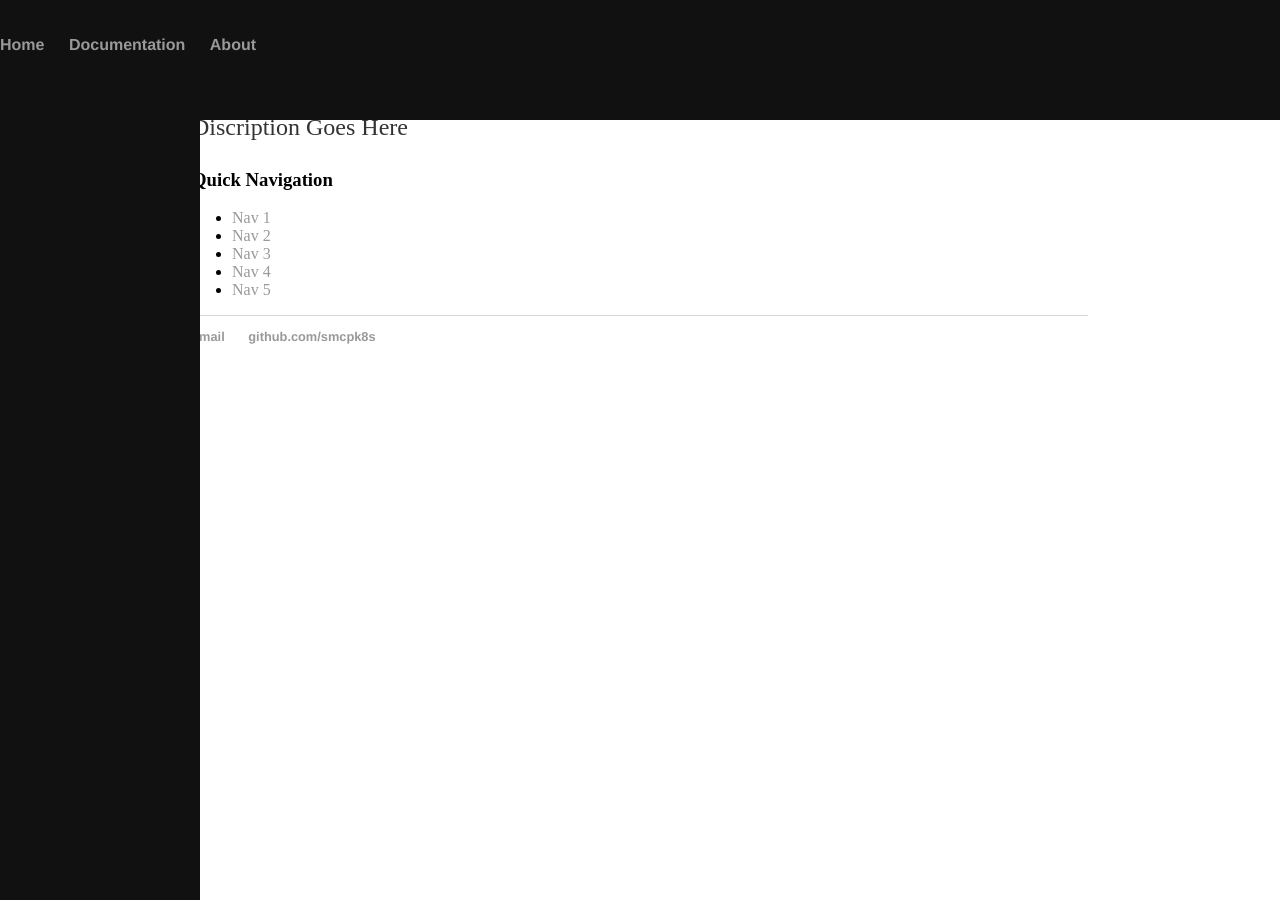
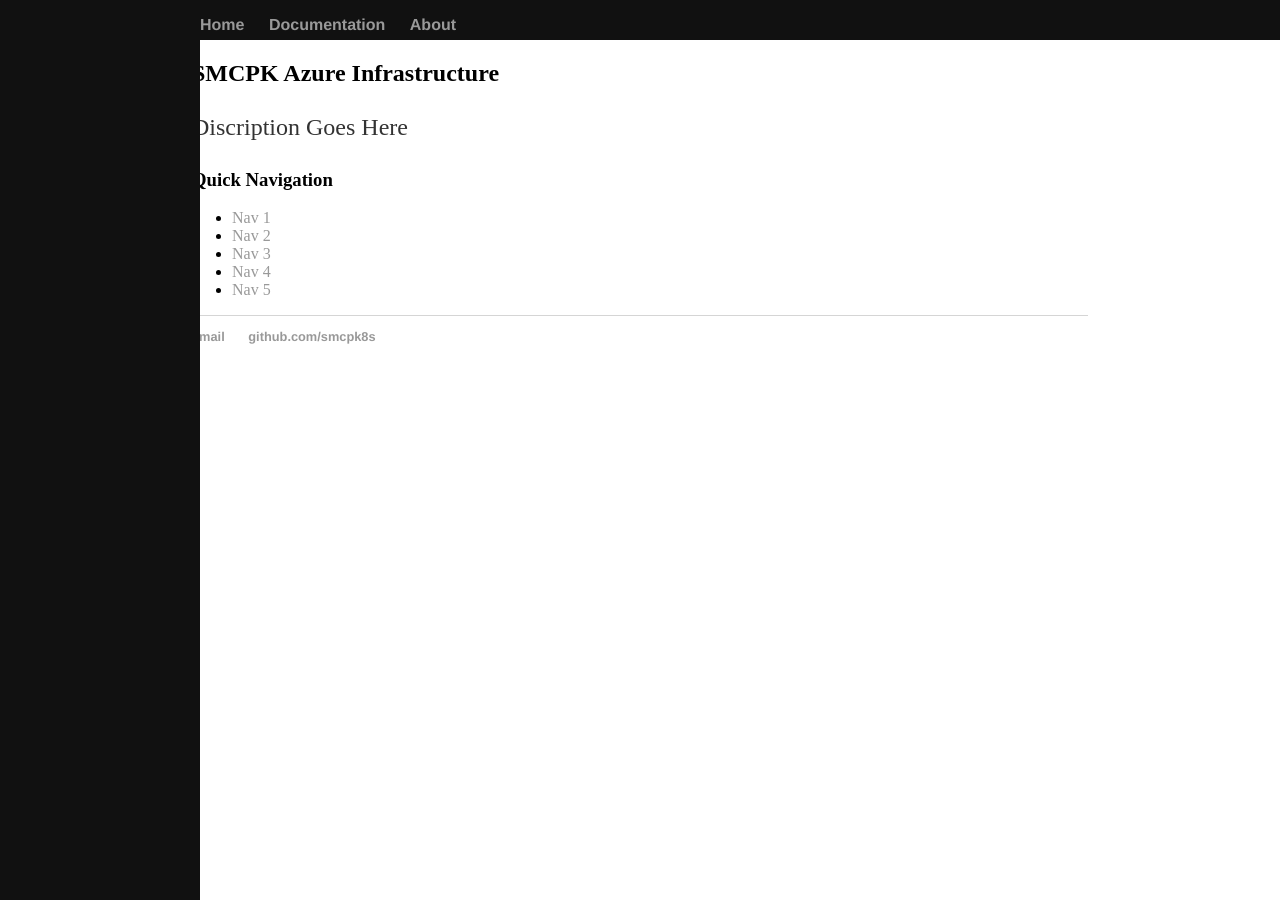
Before and after one commit to smcpk8s/smcpk8s.github.io, a Jekyll site: the page built from index.html, in a window 1280 px wide. Built offline with Jekyll 4.4.1, drawn with Linux system fonts in a browser that asks for light colours.

Commit message:
Update default.html

```diff
--- a/_layouts/default.html
+++ b/_layouts/default.html
@@ -17,15 +17,15 @@
 				  padding-top: 20px;
 				}
 			.topnav {
-				  height: 100px;
+				  height: 40px;
 				  width: 100%;
 				  position: fixed;
 				  z-index: 1;
 				  top: 0;
-				  left: 0;
+				  left: 200px;
 				  background-color: #111;
 				  overflow-y: hidden;
-				  padding-top: 20px;
+
 				}
 		</style>
 		</head>
```
